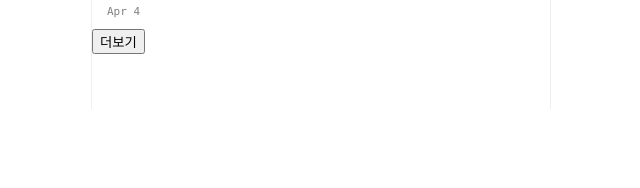
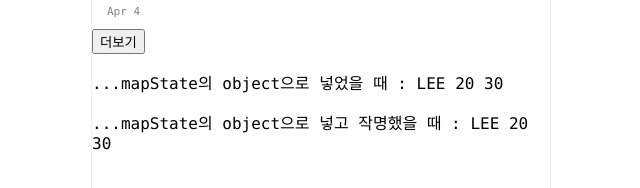
Before and after one commit to sky2000sh/vuestagram, a Vue app: page / in a window 1280 px wide. Shown: the part 2009-2197 px from the top of the page, without its empty margins (319-959 px from the left). Before the commit the page ends 2118 px from the top, so only its background shows below. Built offline with nearby package versions, Linux system fonts and the light colour scheme; a small style sheet from the web is missing.

Commit message:
3rd commit on 6h oct

```diff
--- a/src/App.vue
+++ b/src/App.vue
@@ -20,6 +20,9 @@
         $store.commit('함수명') 으로 작성가능하다.   -->
   <button @click="$store.commit('changeAge')"> 나이변경 </button>
   <!-- <button @click="$store.commit('changeAge', 10)"> 나이변경 </button> -->
+  <!-- 아래 버튼 태그는 ...mapMutations([]) 를 사용했을 때 사용할 수 있는 간단한 함수명 명령법 -->
+  <!-- <button @click="changeAge()"> 나이변경 </button> -->
+
 
   <p> {{ $store.state.more }} </p>
   <button @click="$store.dispatch('getData')">더보기 버튼</button>
@@ -27,6 +30,16 @@
 
   <Container @write="writings = $event" :images="images" :postData="postData" :step="step" />
   <button @click="more">더보기</button>
+
+  <!-- 22.10.06 <computed:{}와 methods:{}와의 비교 관계> -->
+  <!-- now1() => methods:{} 안에 있는 함수는 () 괄호까지 포함해서 기입해주기 -->
+  <!-- <p> {{now1()}} {{counter}} </p> -->
+  <!-- now2 => computed:{} 안에 있는 함수는 () 괄호는 뺀 함수명만 기입해주기 -->
+  <!-- <p> {{now2}} {{counter}} </p> -->
+  <!-- <button @click="counter++">now버튼</button> -->
+  <!-- <p> {{ name }} </p> -->
+  <p> ...mapState의 object으로 넣었을 때 : {{ name }} {{ age }} {{ likes }}</p>
+  <p> ...mapState의 object으로 넣고 작명했을 때 : {{ myName }} {{ myAge }} {{ myLikes }}</p>
 
   <div class="footer">
     <ul class="footer-button-plus">
@@ -61,6 +74,9 @@ import axios from 'axios'
 // 추가 후, src폴더 안에 store.js 파일을 생성했음 (파일 명은 임의지만 보면 store)
 // 추가 후, main.js에 import store 추가해줬음
 
+// 2022년 10월 6일 vuex state를 위한 ...mapState를 사용하기
+import {mapMutations, mapState} from 'vuex'
+
 
 export default {
   name: 'App',
@@ -75,7 +91,33 @@ export default {
       images : '',
       writings : '',
       selectedFilter : '',
+
+      counter : 0,
     }
+  },
+
+  // methods:{} 처럼 함수들을 만들 때.
+  // methods:{} 처럼 함수들 집합이지만 페이지 로딩 후에 한번 함수진행을 하고 두번 다시 결과를 내놓지 않는다.
+  // => 계산결과 저장용으로 쓰여지는 함수들의 집합체이다.
+  // computed:{} 는 반드시 return 타입을 제시해서 마쳐야한다.
+  computed: {
+    // 예시
+    // now2() {
+    //   return new Date()
+    //   // new Date() => 현재 시간을 알려준다.
+    // },
+
+    name() {
+      return this.$store.state.name
+    },
+
+    // vuex state를 여러개를 나누지 않고 한번에 꺼내쓰려면
+    // ...mapState 를 사용한다.
+    // ...mapState를 사용하기 위해선 import가 선행되어야 한다.
+    ...mapState(['name', 'age', 'likes', 'pushedLike']),
+
+    // ...mapState() 에는 object 자료를 넣을 수도 있다.
+    ...mapState({ myName : 'name', myAge : 'age', myLikes : 'likes'}),
   },
 
   // 22년 10월 5일 mitt 라이브러리를 활용해 mounted()에 데이터를 넘기기
@@ -86,7 +128,13 @@ export default {
     })
   },
 
+  // 함수들을 만들 때.
   methods: {
+
+    // 2022년 10월 6일 vuex mutations 함수(store.js안에 있음)들을 한번에 꺼내 쓰려면
+    // ...mapMutations(['함수명']) 을 기입한다.
+    // 이렇게 되면 $store.commit 명령어를 직접 치지 않아도 된다.
+    ...mapMutations(['setMore', '좋아요', 'changeAge']),
 
     more() {
       axios.get('https://codingapple1.github.io/vue/more0.json').then(
@@ -154,7 +202,12 @@ export default {
       }
       this.postData.unshift(myPosts)  // unshift => 왼쪽에 array에 자료를 집어넣어준다.
       this.step = 0
-    }
+    },
+
+    now1() {
+      return new Date()
+      // new Date() => 현재 시간을 알려준다.
+    },
 
   },
 
--- a/src/store.js
+++ b/src/store.js
@@ -50,6 +50,7 @@ const store = createStore({
     },
 
     // actions => 서버에서 ajax를 통해 전달되는 곳!
+    // 다른 vue 파일에 ...mapActions()를 사용할 수도 있다. => 한개씩 주고받는게 아닌 여러개를 꺼내쓰기 위함임.
     actions : {
         getData(context) {
             axios.get('https://codingapple1.github.io/vue/more0.json')
```
